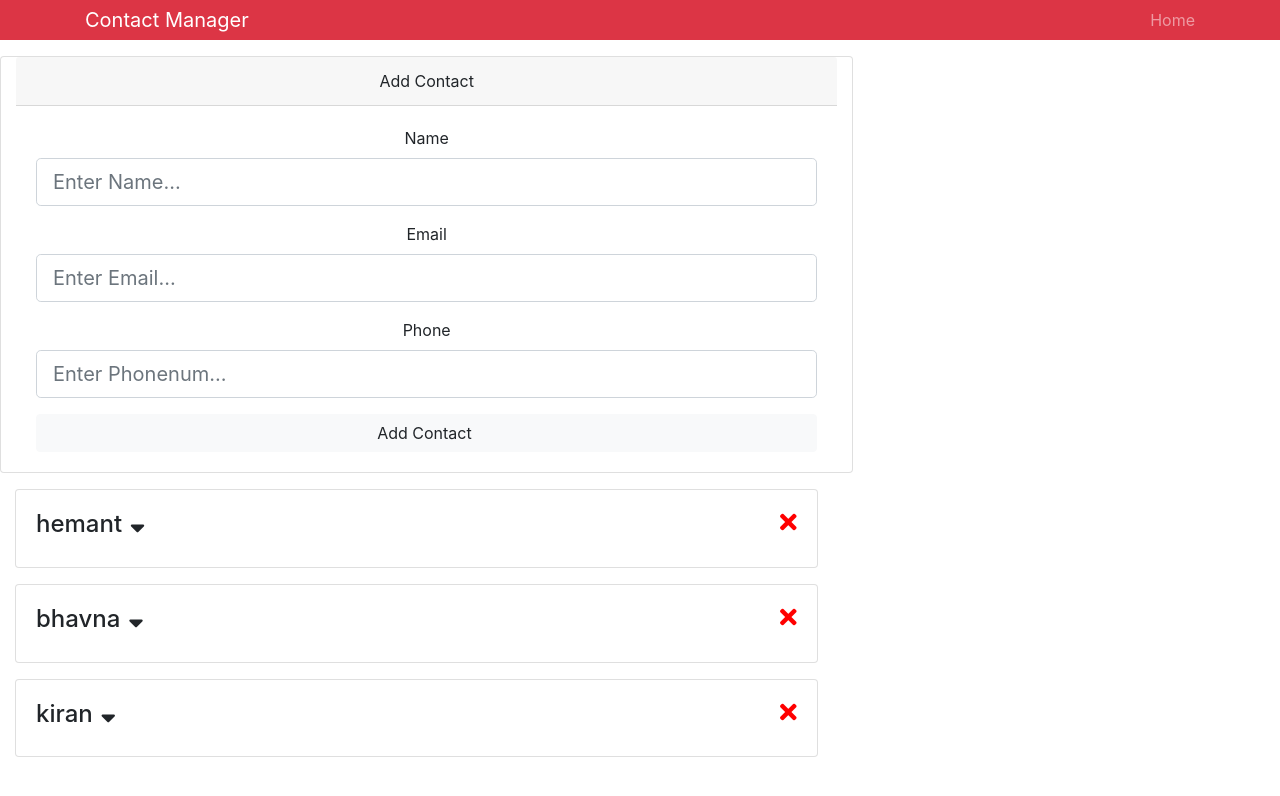
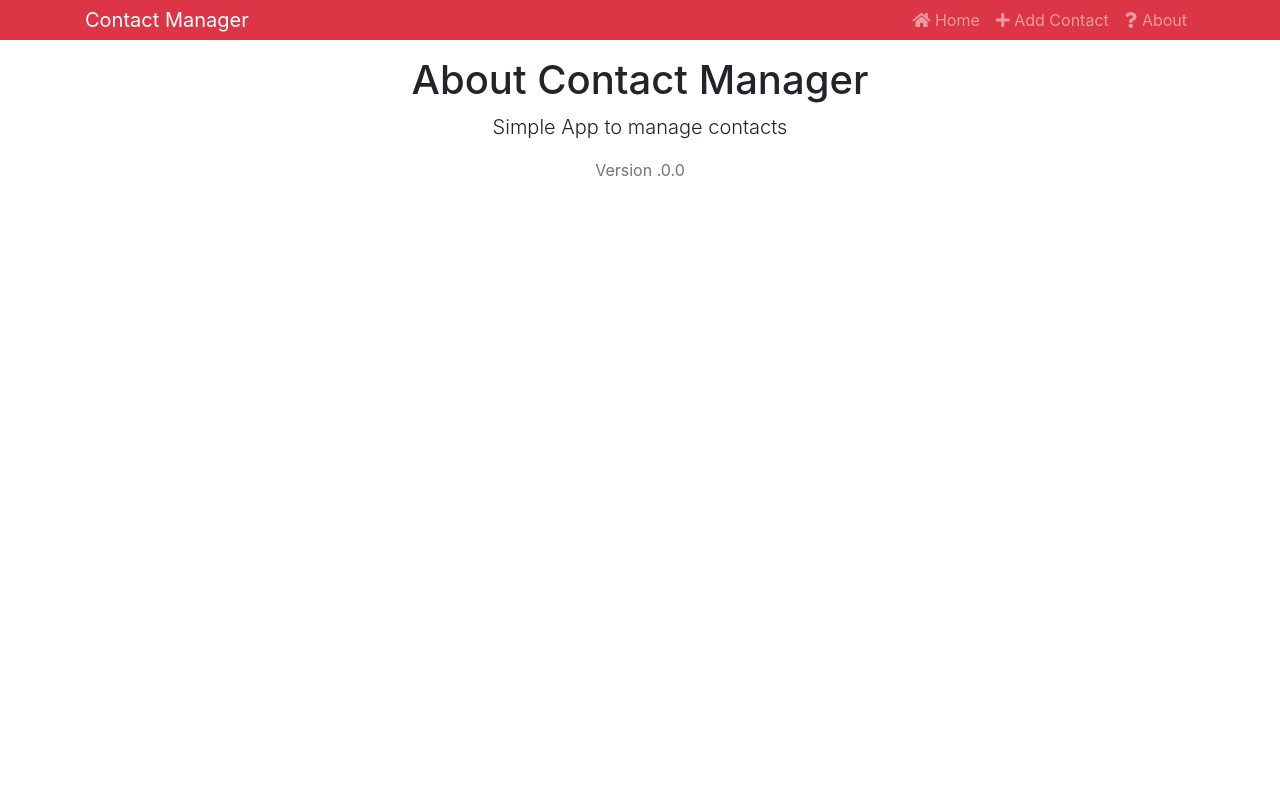
Before and after one commit to nhemnt/contact-manager, a React (Create React App) app: page /about in a window 1280 px wide. Shown: the top 796 px of the page. Built offline with nearby package versions, Linux system fonts and the light colour scheme.

Commit message:
routes define

```diff
--- a/package.json
+++ b/package.json
@@ -7,6 +7,7 @@
     "classnames": "^2.2.6",
     "react": "^16.5.2",
     "react-dom": "^16.5.2",
+    "react-router-dom": "^4.3.1",
     "react-scripts": "1.1.5"
   },
   "scripts": {
--- a/src/App.js
+++ b/src/App.js
@@ -1,24 +1,32 @@
 import React, {Component} from 'react';
+import {BrowserRouter as Router, Route, Switch} from 'react-router-dom';
 import {Provider} from "./context";
 import 'bootstrap/dist/css/bootstrap.min.css';
 import './App.css';
 import Contacts from "./components/contact/Contacts";
 import Header from "./components/layout/Header"
 import AddContact from './components/contact/AddContact'
+import About from './components/pages/About'
+import NotFound from './components/pages/NotFound'
 
 class App extends Component {
     render() {
         return (
             <Provider>
-                <div className="App">
-                    <Header branding="Contact Manager"/>
-                    <AddContact />
-                    <div className="container row">
-                        <div className="col-sm-12 col-md-9">
-                            <Contacts/>
+                <Router>
+                    <div className="App">
+                        <Header branding="Contact Manager"/>
+                        <div className="container">
+                            <Switch>
+                                <Route exact path="/" component={Contacts}/>
+                                <Route exact path="/about/:id" component={About}/>
+                                <Route exact path="/about/" component={About}/>
+                                <Route exact path="/contact/add" component={AddContact}/>
+                                <Route component={NotFound}/>
+                            </Switch>
                         </div>
                     </div>
-                </div>
+                </Router>
             </Provider>
         );
     }
--- a/src/components/contact/AddContact.js
+++ b/src/components/contact/AddContact.js
@@ -37,6 +37,7 @@
             phone: '',
             errors: {}
         })
+        this.props.history.push('/');
     }
     onChange = (e) => this.setState({[e.target.name]: e.target.value});
 
--- a/src/components/contact/Contacts.js
+++ b/src/components/contact/Contacts.js
@@ -10,6 +10,7 @@
                     const {contacts} = value;
                     return (
                         <React.Fragment>
+                            <h1 className="display-4 mb-2"><span className="text-danger">Contact</span> List</h1>
                             {contacts.map(contact =>
                                 <Contact
                                     key={contact.id}
--- a/src/components/layout/Header.js
+++ b/src/components/layout/Header.js
@@ -1,9 +1,10 @@
 import React from 'react';
 import PropTypes from 'prop-types'
+import { Link } from 'react-router-dom'
 function Header(props) {
     const {branding} = props;
     return (
-        <nav className="navbar navbar-extand-sm navbar-dark mb-3 py-0 bg-danger">
+        <nav className="navbar navbar-expand-lg navbar-dark mb-3 py-0 bg-danger">
             <div className="container">
                 <a href="/" className="navbar-brand">
                     {branding}
@@ -11,7 +12,19 @@
                 <div>
                     <ul className="navbar-nav mr-auto">
                         <li className="nav-item">
-                            <a href="/" className="nav-link">Home</a>
+                            <Link to="/" className="nav-link">
+                                <i className="fas fa-home"></i> Home
+                            </Link>
+                        </li>
+                        <li className="nav-item">
+                            <Link to="/contact/add" className="nav-link">
+                                <i className="fas fa-plus"></i> Add Contact
+                            </Link>
+                        </li>
+                        <li className="nav-item">
+                            <Link to="/about" className="nav-link">
+                                <i className="fas fa-question"></i> About
+                            </Link>
                         </li>
                     </ul>
                 </div>
--- /dev/null
+++ b/src/components/pages/About.js
@@ -0,0 +1,11 @@
+import React from 'react';
+
+export default (props) => {
+    return(
+        <div>
+            <h1 className="disaplay-4">About Contact Manager</h1>
+            <p className="lead">Simple App to manage contacts</p>
+            <p className="text-secondary">Version {props.match.params.id}.0.0</p>
+        </div>
+    )
+}
--- /dev/null
+++ b/src/components/pages/NotFound.js
@@ -0,0 +1,10 @@
+import React from 'react';
+
+export default () => {
+    return(
+        <div>
+            <h1 className="display-4"><span className="text-danger"> 404 </span>Page Not Found</h1>
+            <p className="lead">Sorry, that page does not exist</p>
+        </div>
+    )
+}
```
